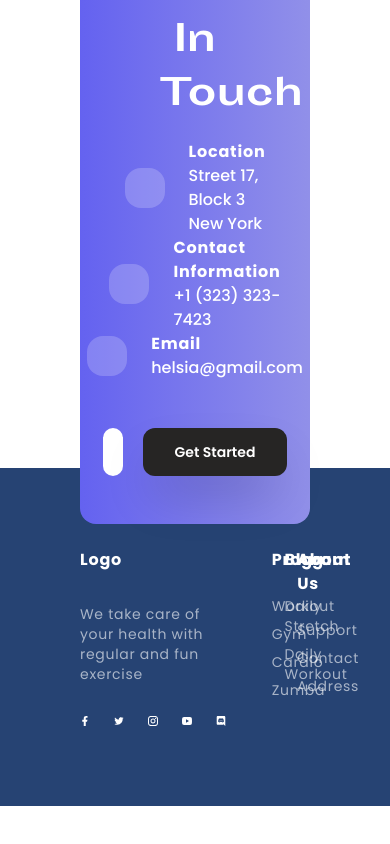
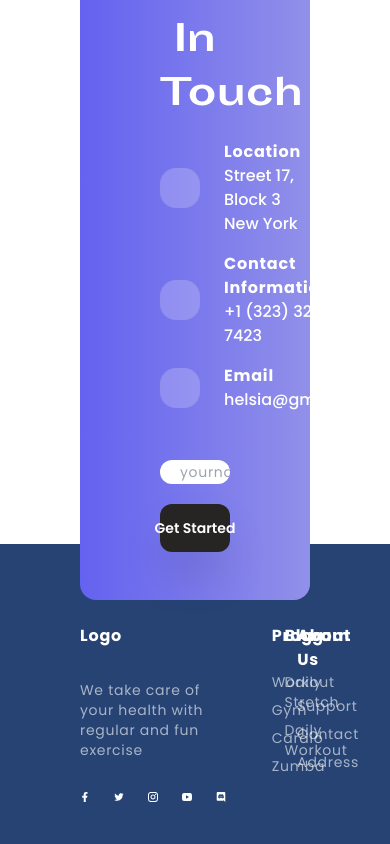
Before and after one commit to sohanemon/helsia-bootcamp, a Next.js app: page / in a window 390 px wide. Shown: the part 8454-9298 px from the top of the page. Before the commit the page ends 9260 px from the top, so only its background shows below. Built offline with nearby package versions, Linux system fonts and the light colour scheme.

Commit message:
Jun 15, 2023, 3:55 PM

```diff
--- a/src/app/get-in-touch.tsx
+++ b/src/app/get-in-touch.tsx
@@ -7,7 +7,7 @@ export default function GetInTouch() {
       <h1 className='mb-4 -mt-10 text-4xl leading-normal text-center text-white font-grot '>
         Get In Touch
       </h1>
-      <div className='flex items-center justify-between text-white max-sm:flex-col'>
+      <div className='flex justify-between text-white max-sm:gap-4 sm:items-center max-sm:flex-col'>
         {data.map((el) => (
           <div key={el.title} className='flex items-center gap-6'>
             <div className='p-5 rounded-2xl bg-white/20'>
@@ -20,13 +20,15 @@ export default function GetInTouch() {
           </div>
         ))}
       </div>
-      <div className='flex items-stretch justify-center gap-5 py-12'>
+      <div className='flex justify-center gap-5 py-12 sm:items-stretch max-sm:flex-col'>
         <input
           type='text'
           placeholder='yourname@mail.com'
           className='pl-5 placeholder:tracking-wider placeholder:text-sm rounded-xl w-[min(100%,500px)]'
         />
-        <Button className='text-sm bg-themeText-dark'>Get Started</Button>
+        <Button className='flex justify-center text-sm bg-themeText-dark'>
+          Get Started
+        </Button>
       </div>
     </section>
   );
```
